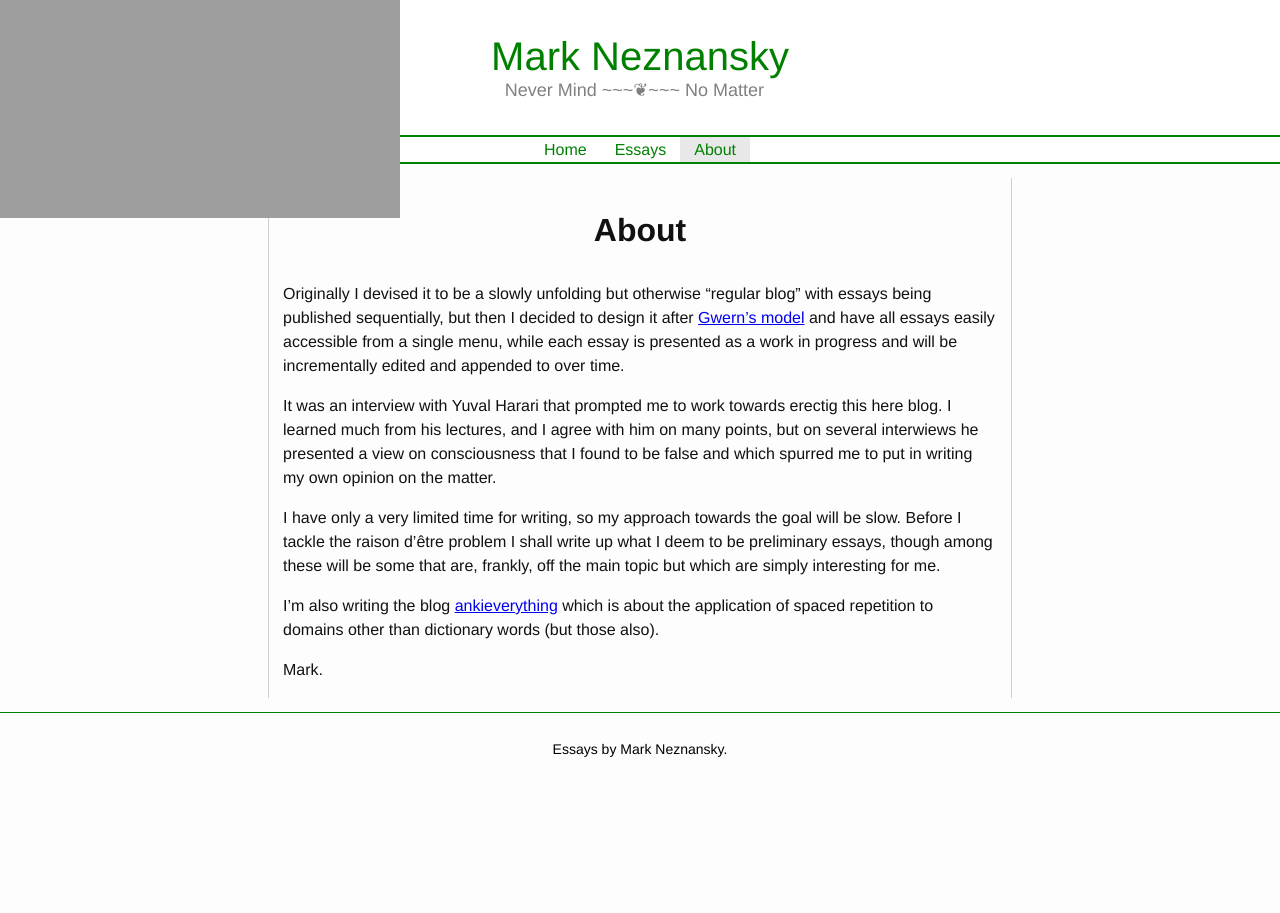
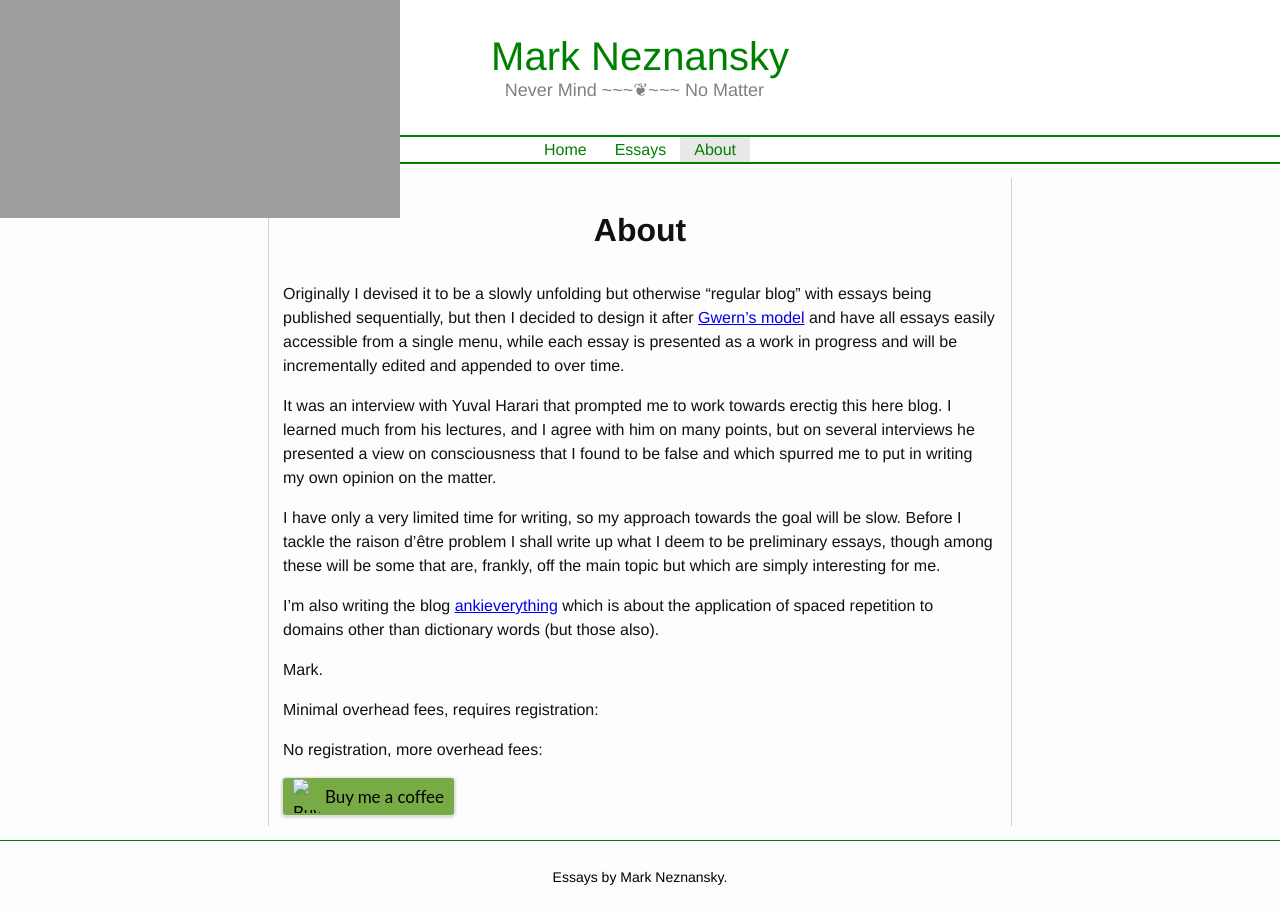
Before and after one commit to neznansky/neznansky.github.io, a Jekyll site: the page built from about.md, in a window 1280 px wide. Built offline with Jekyll 4.4.1, drawn with Linux system fonts in a browser that asks for light colours; a script that is not in the unit is left out.

Commit message:
Begging introduced

```diff
--- a/about.md
+++ b/about.md
@@ -10,10 +10,26 @@ excerpt: About page
 
 Originally I devised it to be a slowly unfolding but otherwise "regular blog" with essays being published sequentially, but then I decided to design it after [Gwern's model](https://www.gwern.net/About#long-content) and have all essays easily accessible from a single menu, while each essay is presented as a work in progress and will be incrementally edited and appended to over time.
 
-It was an interview with Yuval Harari that prompted me to work towards erectig this here blog. I learned much from his lectures, and I agree with him on many points, but on several interwiews he presented a view on consciousness that I found to be false and which spurred me to put in writing my own opinion on the matter.
+It was an interview with Yuval Harari that prompted me to work towards erectig this here blog. I learned much from his lectures, and I agree with him on many points, but on several interviews he presented a view on consciousness that I found to be false and which spurred me to put in writing my own opinion on the matter.
 
 I have only a very limited time for writing, so my approach towards the goal will be slow. Before I tackle the raison d'être problem I shall write up what I deem to be preliminary essays, though among these will be some that are, frankly, off the main topic but which are simply interesting for me.
 
 I’m also writing the blog [ankieverything](http://ankieverything.wordpress.com/) which is about the application of spaced repetition to domains other than dictionary words (but those also).
 
 Mark.
+
+
+Minimal overhead fees, requires registration:
+
+<script src="https://liberapay.com/Mark.Neznansky/widgets/button.js"></script>
+<noscript><a href="https://liberapay.com/Mark.Neznansky/donate"><img alt="Donate using Liberapay" src="https://liberapay.com/assets/widgets/donate.svg"></a></noscript>
+
+No registration, more overhead fees:
+<div style="margin:auto;margin-top:15px;">
+<style>.bmc-button img{width: 27px !important;margin-bottom: 1px !important;box-shadow: none !important;border: none !important;vertical-align: middle !important;}.bmc-button{line-height: 36px !important;height:37px !important;text-decoration: none !important;display:inline-flex !important;color:#000000 !important;background-color:#78AB46 !important;border-radius: 3px !important;border: 1px solid transparent !important;padding: 0px 9px !important;font-size: 17px !important;letter-spacing:-0.08px !important;box-shadow: 0px 1px 2px rgba(190, 190, 190, 0.5) !important;-webkit-box-shadow: 0px 1px 2px 2px rgba(190, 190, 190, 0.5) !important;margin: 0 auto !important;font-family:'Lato', sans-serif !important;-webkit-box-sizing: border-box !important;box-sizing: border-box !important;-o-transition: 0.3s all linear !important;-webkit-transition: 0.3s all linear !important;-moz-transition: 0.3s all linear !important;-ms-transition: 0.3s all linear !important;transition: 0.3s all linear !important;}.bmc-button:hover, .bmc-button:active, .bmc-button:focus {-webkit-box-shadow: 0px 1px 2px 2px rgba(190, 190, 190, 0.5) !important;text-decoration: none !important;box-shadow: 0px 1px 2px 2px rgba(190, 190, 190, 0.5) !important;opacity: 0.85 !important;color:#000000 !important;}</style>
+
+<a class="bmc-button" target="_blank" href="https://www.buymeacoffee.com/markneznansky">
+<img src="https://www.buymeacoffee.com/assets/img/BMC-btn-logo.svg" alt="Buy me a coffee">
+<span style="margin-left:5px">Buy me a coffee</span>
+</a>
+</div>
```
